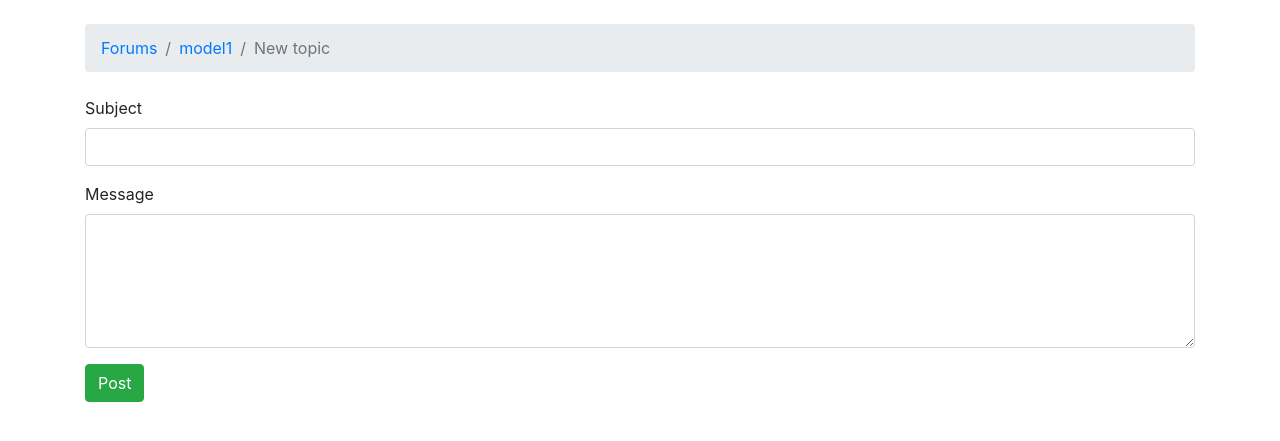
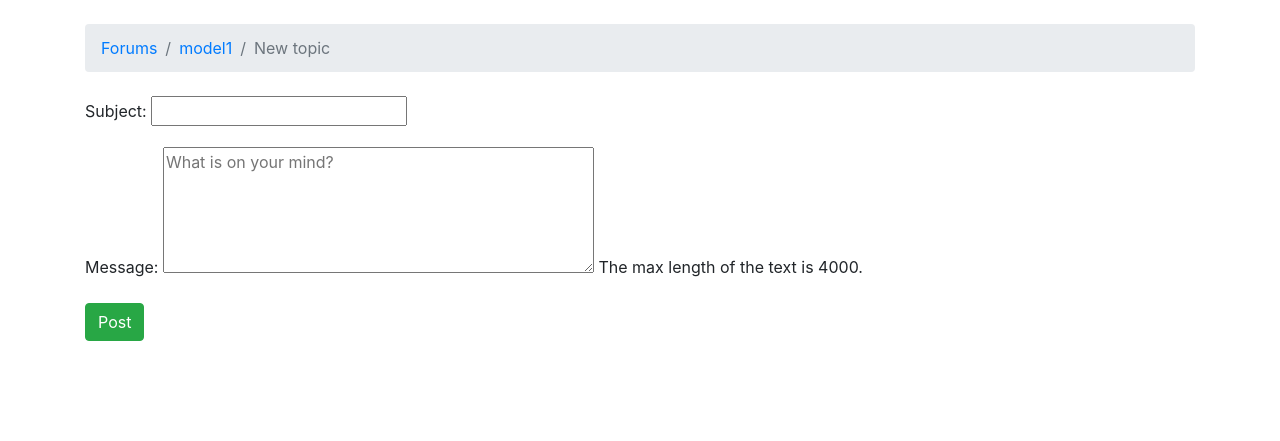
Before and after one commit to chunky2808/Django-Learning, a Django app: page /forums/4/new/ in a window 1280 px wide. Shown: the part 56-497 px from the top of the page. Run offline with Django 3.2, Linux system fonts and the light colour scheme; data comes from the database, SQL or seed files in the repository; both versions use the stored data as it was after the commit; some libraries are stand-ins or nearby versions.

Commit message:
seventh-Model form added

```diff
--- /dev/null
+++ b/enlight/forms.py
@@ -0,0 +1,15 @@
+from django import forms
+from .models import Topic
+
+class NewTopicForm(forms.ModelForm):
+	message = forms.CharField(
+		widget=forms.Textarea(
+			attrs={'rows': 5, 'placeholder': 'What is on your mind?'}
+		),
+		max_length=4000,
+		help_text='The max length of the text is 4000.'
+		)
+
+	class Meta:
+		model = Topic
+		fields = ['subject', 'message']
--- a/enlight/views.py
+++ b/enlight/views.py
@@ -1,9 +1,10 @@
 from django.shortcuts import render,get_object_or_404,redirect
 from django.contrib.auth.models import User
 from django.http import HttpResponse,Http404
+from .forms import NewTopicForm
 from .models import Forum,Topic,Post
 
-# Create your views here.
+
 def home(request):
 	forums = Forum.objects.all()
 	return render(request,'home.html',{'forums' : forums})
@@ -12,26 +13,22 @@ def forum_topics(request,pk):
 	forums = get_object_or_404(Forum, pk=pk)
 	return render(request,'topics.html',{'forums': forums})
 
-def new_topic(request,pk):
+def new_topic(request, pk):
 	forums = get_object_or_404(Forum, pk=pk)
+	user = User.objects.first()  # TODO: get the currently logged in user
 	if request.method == 'POST':
-		subject = request.POST['subject']
-		message = request.POST['message']
-
-		user = User.objects.first()  # TODO: get the currently logged in user
-
-		topic = Topic.objects.create(
-			subject=subject,
-			forum=forums,
-			started_by=user
+		form = NewTopicForm(request.POST)
+		if form.is_valid():
+			topic = form.save(commit=False)
+			topic.forum = forums
+			topic.started_by = user
+			topic.save()
+			post = Post.objects.create(
+				message=form.cleaned_data.get('message'),
+				topic=topic,
+				created_by=user
 			)
-
-		post = Post.objects.create(
-			message=message,
-			topic=topic,
-			created_by=user
-			)
-
-		return redirect('forum_topics', pk=forums.pk)  # TODO: redirect to the created topic page
-
-	return render(request,'new_topics.html',{'forums':forums})
+			return redirect('forum_topics', pk=forums.pk)  # TODO: redirect to the created topic page
+	else:
+		form = NewTopicForm()
+	return render(request, 'new_topics.html', {'forums': forums, 'form': form})
--- a/src/settings.py
+++ b/src/settings.py
@@ -108,7 +108,7 @@ AUTH_PASSWORD_VALIDATORS = [
 
 LANGUAGE_CODE = 'en-us'
 
-TIME_ZONE = 'UTC'
+TIME_ZONE = 'Asia/Kolkata'
 
 USE_I18N = True
 
--- a/templates/new_topics.html
+++ b/templates/new_topics.html
@@ -8,18 +8,10 @@
   <li class="breadcrumb-item active">New topic</li>
 {% endblock %}
 
-
 {% block content %}
-<form method="post">
+  <form method="post">
     {% csrf_token %}
-    <div class="form-group">
-      <label for="id_subject">Subject</label>
-      <input type="text" class="form-control" id="id_subject" name="subject">
-    </div>
-    <div class="form-group">
-      <label for="id_message">Message</label>
-      <textarea class="form-control" id="id_message" name="message" rows="5"></textarea>
-    </div>
+    {{ form.as_p }}
     <button type="submit" class="btn btn-success">Post</button>
- </form>
+  </form>
 {% endblock %}
```
Also changed, not shown: db.sqlite3.
